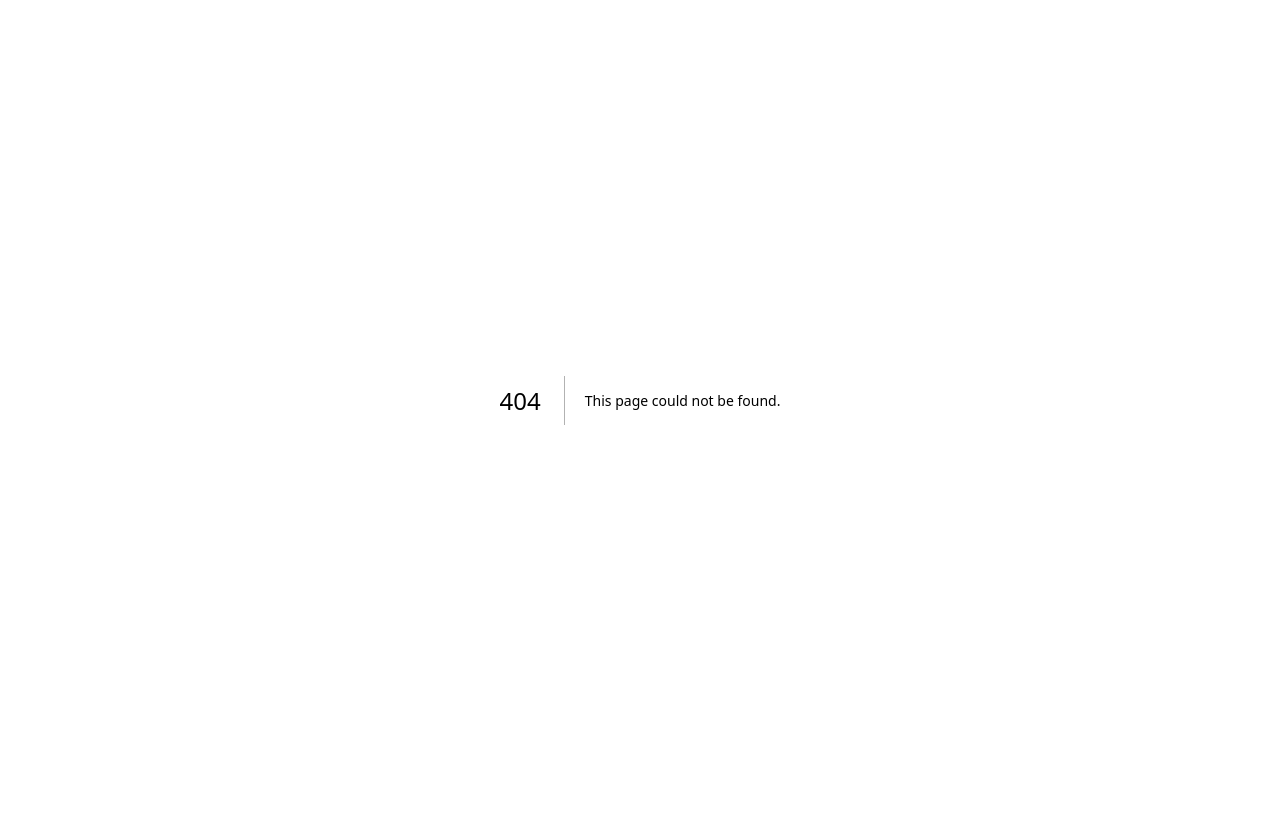
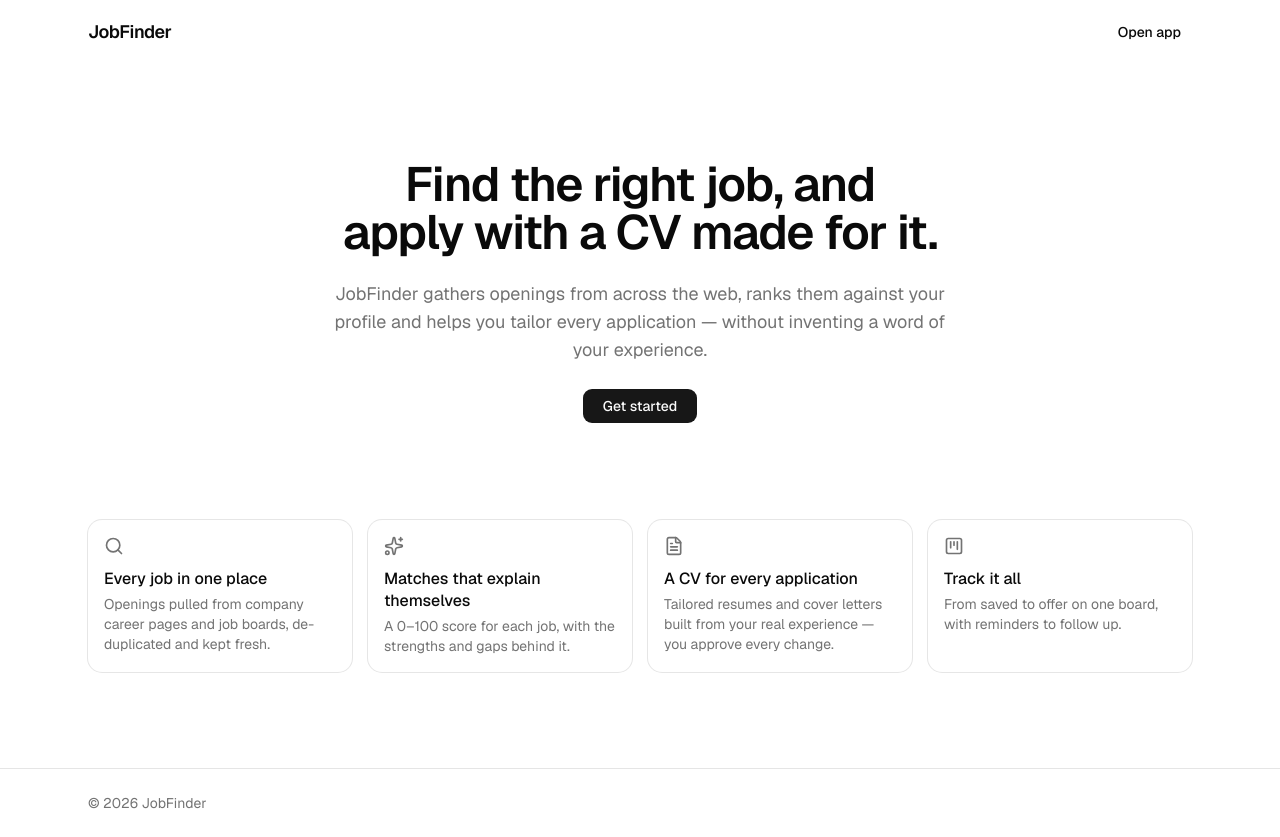
Before and after one commit to oluwasegun5/jobfinder, a Next.js app in the folder apps/web/: page / in a window 1280 px wide. Before the commit this address had no page. Before the commit the page ends 800 px from the top, so only its background shows below. Built offline with nearby package versions, Linux system fonts and the light colour scheme.

Commit message:
feat: add landing page

```diff
--- /dev/null
+++ b/apps/web/src/app/page.tsx
@@ -0,0 +1,82 @@
+import { FileText, KanbanSquare, Search, Sparkles, type LucideIcon } from "lucide-react";
+import Link from "next/link";
+
+import { buttonVariants } from "@/components/ui/button";
+import { Card, CardDescription, CardHeader, CardTitle } from "@/components/ui/card";
+import { cn } from "@/lib/utils";
+
+const features: { title: string; description: string; icon: LucideIcon }[] = [
+  {
+    title: "Every job in one place",
+    description: "Openings pulled from company career pages and job boards, de-duplicated and kept fresh.",
+    icon: Search,
+  },
+  {
+    title: "Matches that explain themselves",
+    description: "A 0–100 score for each job, with the strengths and gaps behind it.",
+    icon: Sparkles,
+  },
+  {
+    title: "A CV for every application",
+    description: "Tailored resumes and cover letters built from your real experience — you approve every change.",
+    icon: FileText,
+  },
+  {
+    title: "Track it all",
+    description: "From saved to offer on one board, with reminders to follow up.",
+    icon: KanbanSquare,
+  },
+];
+
+export default function LandingPage() {
+  return (
+    <div className="flex flex-1 flex-col">
+      <header className="mx-auto flex w-full max-w-6xl items-center justify-between gap-4 px-4 py-4 sm:px-6">
+        <span className="text-lg font-semibold tracking-tight">JobFinder</span>
+        <Link href="/dashboard" className={buttonVariants({ variant: "outline" })}>
+          Open app
+        </Link>
+      </header>
+
+      <main className="flex-1">
+        <section className="mx-auto flex max-w-3xl flex-col items-center gap-6 px-4 py-16 text-center sm:px-6 sm:py-24">
+          <h1 className="text-4xl font-semibold tracking-tight text-balance sm:text-5xl">
+            Find the right job, and apply with a CV made for it.
+          </h1>
+          <p className="max-w-2xl text-lg text-pretty text-muted-foreground">
+            JobFinder gathers openings from across the web, ranks them against your profile and
+            helps you tailor every application — without inventing a word of your experience.
+          </p>
+          <Link href="/dashboard" className={cn(buttonVariants({ size: "lg" }), "px-5")}>
+            Get started
+          </Link>
+        </section>
+
+        <section aria-labelledby="features-heading" className="mx-auto max-w-6xl px-4 pb-24 sm:px-6">
+          <h2 id="features-heading" className="sr-only">
+            Features
+          </h2>
+          <ul className="grid gap-4 sm:grid-cols-2 lg:grid-cols-4">
+            {features.map(({ title, description, icon: Icon }) => (
+              <li key={title}>
+                <Card className="h-full">
+                  <CardHeader>
+                    <Icon className="mb-2 size-5 text-muted-foreground" aria-hidden />
+                    <CardTitle>{title}</CardTitle>
+                    <CardDescription>{description}</CardDescription>
+                  </CardHeader>
+                </Card>
+              </li>
+            ))}
+          </ul>
+        </section>
+      </main>
+
+      <footer className="border-t">
+        <p className="mx-auto max-w-6xl px-4 py-6 text-sm text-muted-foreground sm:px-6">
+          © {new Date().getFullYear()} JobFinder
+        </p>
+      </footer>
+    </div>
+  );
+}
```
